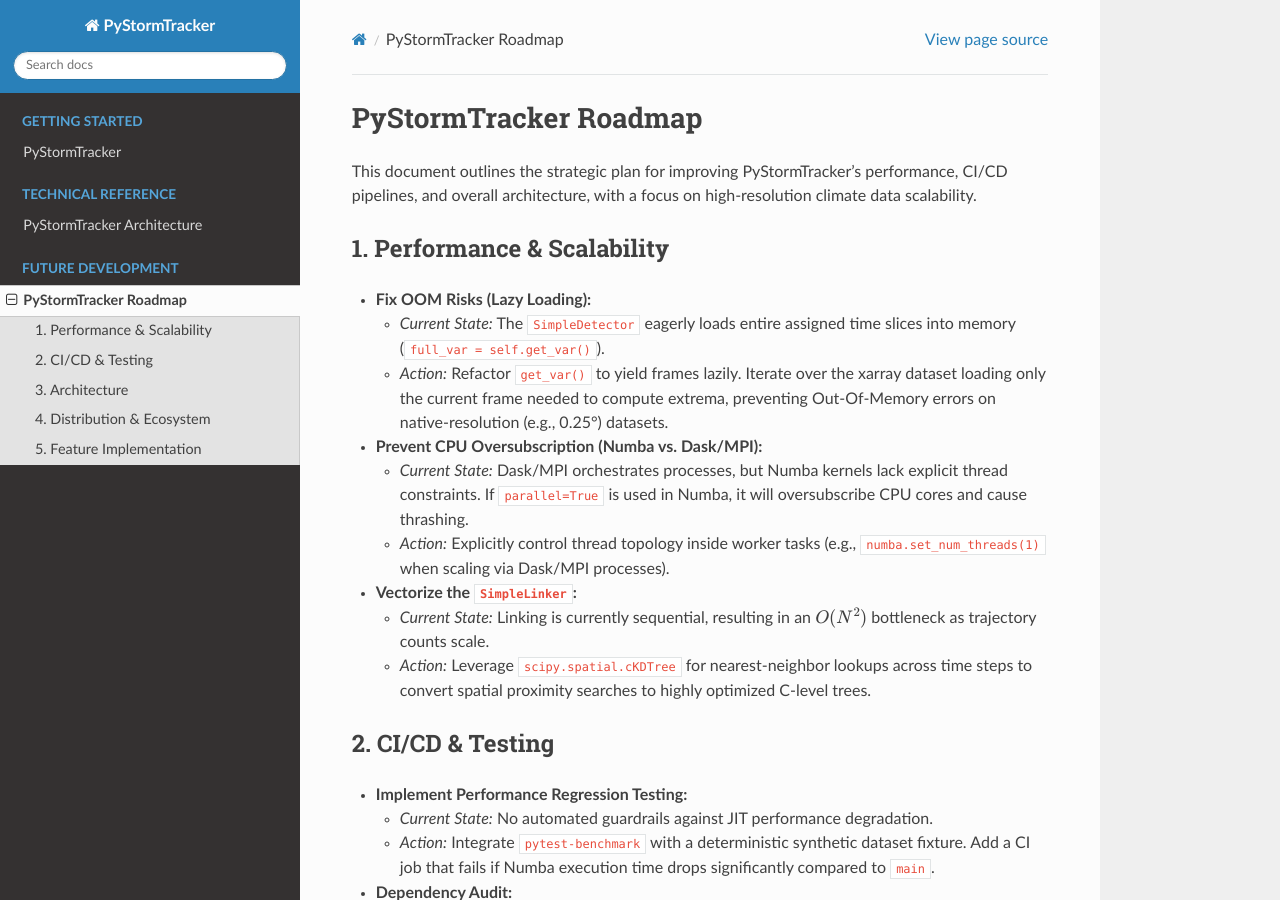
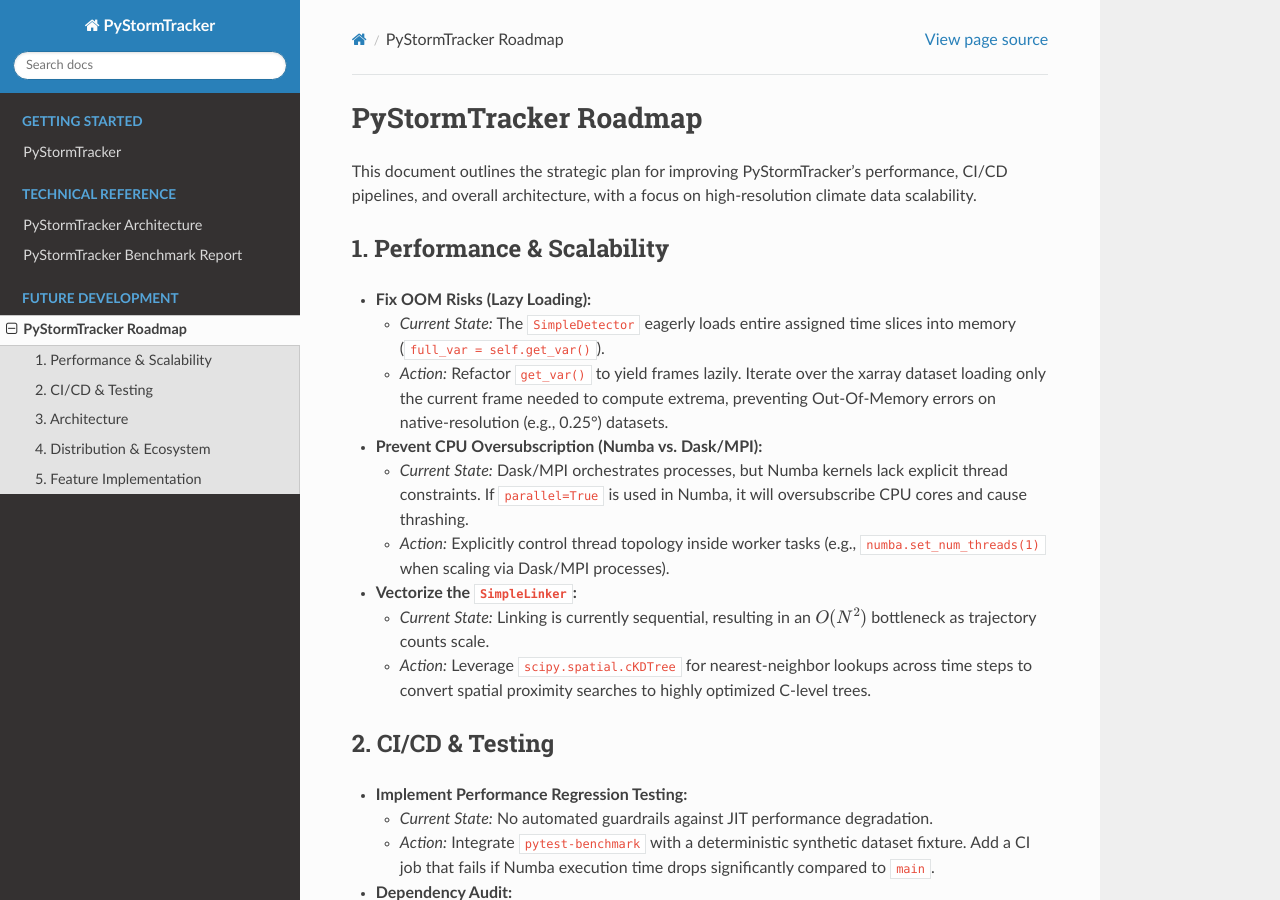
Before and after one commit to mwyau/PyStormTracker, a Sphinx documentation site: the page built from docs/roadmap.md, in a window 1280 px wide and 900 px high. Built offline with Sphinx 7.4.7 and the Read the Docs theme 3.1.0, drawn with Linux system fonts in a browser that asks for light colours.

Commit message:
docs: add worktrees to gitignore and include benchmark report in ReadTheDocs

````diff
--- /dev/null
+++ b/docs/benchmark.md
@@ -0,0 +1,2 @@
+```{include} ../benchmark/BENCHMARK.md
+```
````
Also changed, not shown: docs/index.md (+1 -0 lines), 1 other file.
